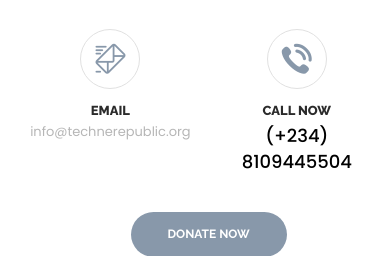
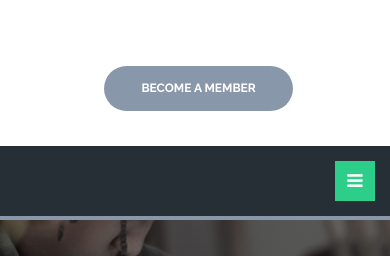
Before and after one commit to BolajiAyodeji/Techne-Republic, a PHP site: page /index.php in a window 390 px wide. Shown: the part 306-562 px from the top of the page. Run offline with PHP 8.4, Linux system fonts and the light colour scheme; some libraries are stand-ins or nearby versions.

Commit message:
Add files via upload

```diff
--- a/inc/nav.php
+++ b/inc/nav.php
@@ -7,167 +7,11 @@
 			</div>
 			<div class="header-right-info pull-right clearfix">
 				<div class="single-header-info">
-					<div class="icon-box">
-						<div class="inner-box">
-							<i class="flaticon-interface-2"></i>
-						</div>
-					</div>
-					<div class="content">
-						<h3>EMAIL</h3>
-						<p>info@technerepublic.org</p>
-					</div>
-				</div>
-				<div class="single-header-info">
-					<div class="icon-box">
-						<div class="inner-box">
-							<i class="flaticon-telephone"></i>
-						</div>
-					</div>
-					<div class="content">
-						<h3>Call Now</h3>
-						<p><b>(+234) 8109445504</b></p>
-					</div>
-				</div>
+
+
 				<div class="single-header-info">
 					<!-- Modal: donate now Starts -->
-					<a class="thm-btn" data-toggle="modal" href="#modal-donate-now">Donate Now</a>
-					<div class="modal fade" id="modal-donate-now" tabindex="-1" role="dialog" aria-labelledby="myModalLabel">
-						<div class="modal-dialog style-one" role="document">
-							<div class="modal-content">
-								<div class="modal-header">
-									<button type="button" class="close" data-dismiss="modal" aria-label="Close"><span aria-hidden="true">&times;</span></button>
-									<h4 class="modal-title" id="myModalLabel">Make a Donation</h4>
-								</div>
-								<div class="modal-body">
-									<div class="donation-form-outer">
-										<form action="contact.html" method="post">
-
-											<!--Form Portlet-->
-											<div class="form-portlet">
-												<h3>Donation Amount</h3>
-
-												<div class="row clearfix">
-													<div class="form-group col-xs-12 clearfix">
-
-														<div class="radio-select">
-															<input type="radio" id="amount-1" name="sel-amount">
-															<label for="amount-1">$10</label>
-														</div>
-
-														<div class="radio-select">
-															<input type="radio" checked="" id="amount-2" name="sel-amount">
-															<label for="amount-2">$25</label>
-														</div>
-
-														<div class="radio-select">
-															<input type="radio" id="amount-3" name="sel-amount">
-															<label for="amount-3">$50</label>
-														</div>
-
-														<div class="radio-select">
-															<input type="radio" id="amount-4" name="sel-amount">
-															<label for="amount-4">$100</label>
-														</div>
-
-														<div class="radio-select">
-															<input type="radio" id="amount-5" name="sel-amount">
-															<label for="amount-5">$150</label>
-														</div>
-
-														<div class="radio-select">
-															<input type="radio" id="amount-6" name="sel-amount">
-															<label for="amount-6">$200</label>
-														</div>
-
-														<div class="radio-select">
-															OR
-														</div>
-
-													</div>
-
-													<div class="form-group  col-xs-12 padd-top-20">
-
-														<input type="text" placeholder="Other Amount" value="" name="other-amount">
-
-													</div>
-
-												</div>
-											</div>
-
-											<hr>
-
-											<!--Form Portlet-->
-											<div class="form-portlet">
-												<h3>Billing Information</h3>
-
-												<div class="row clearfix">
-
-													<div class="form-group col-lg-6 col-md-6 col-xs-12">
-														<div class="field-label">Card Number <span class="required">*</span></div>
-														<input type="text" required="" placeholder="Card Number" value="" name="name">
-													</div>
-
-													<div class="form-group col-lg-6 col-md-6 col-xs-12">
-														<div class="field-label">Security Code (CVC) <span class="required">*</span></div>
-														<input type="text" required="" placeholder="Security Code" value="" name="name">
-													</div>
-
-													<div class="form-group col-lg-6 col-md-6 col-xs-12">
-														<div class="field-label">Name <span class="required">*</span></div>
-														<input type="text" required="" placeholder="First Name" value="" name="name">
-													</div>
-
-													<div class="form-group col-lg-6 col-md-6 col-xs-12">
-														<div class="field-label">Email <span class="required">*</span></div>
-														<input type="email" required="" placeholder="Email" value="" name="name">
-													</div>
-
-													<div class="form-group col-lg-6 col-md-6 col-xs-12">
-														<div class="field-label">Phone <span class="required">*</span></div>
-														<input type="text" required="" placeholder="Phone" value="" name="name">
-													</div>
-
-													<div class="form-group col-lg-6 col-md-6 col-xs-12">
-														<div class="field-label">Address <span class="required">*</span></div>
-														<input type="text" required="" placeholder="Address 1" value="" name="name">
-													</div>
-
-													<div class="form-group col-lg-6 col-md-6 col-xs-12">
-														<div class="field-label">City <span class="required">*</span></div>
-														<select>
-															<option>City</option>
-															<option>City Name</option>
-															<option>City Other</option>
-														</select>
-													</div>
-
-													<div class="form-group col-lg-6 col-md-6 col-xs-12">
-														<div class="field-label">Zip / Postal Code <span class="required">*</span></div>
-														<input type="text" required="" placeholder="Zip Code" value="" name="name">
-													</div>
-
-													<hr>
-
-													<div class="text-center"><button class="thm-btn mt_30 mb_30" type="submit">Donate Now</button></div>
-
-												</div>
-											</div>
-
-											<hr>
-
-											<!--Form Portlet-->
-											<div class="form-portlet">
-												<h3>Online Payment Information</h3>
-
-												<div class="payment-option-logo"><img alt="" src="img/resources/payment-logos.png" class="img-responsive"></div>
-												<br>
-											</div>
-
-										</form>
-									</div>
-								</div>
-							</div>
-						</div>
+					<a class="thm-btn" data-toggle="modal" href="https://docs.google.com/forms/d/e/1FAIpQLSf5XKy4MlfYrOnyN3v50uN_FJyxhHznuPTLiwjoLsaEWoJZ_w/viewform?usp=sf_link">Become a member</a>
 					</div>
 					<!-- Modal: donate now Ends -->
 				</div>
@@ -176,7 +20,7 @@
 	</header> <!-- /.header -->
 
 
-	<nav class="mainmenu-area stricky">
+	<nav class="mainmenu-area sticky">
 		<div class="container">
 			<div class="navigation pull-left">
 				<div class="nav-header">
@@ -222,11 +66,11 @@
 							<a href="#">Blog</a>
 						</li>
 						<li>
-						<div class="text-center"><a href="#" class="thm-btn mt_30 mb_30">SIGN UP</a>&nbsp;&nbsp;</div>
+						<div class="text-center"><a href="#" class="thm-btn mt_30 mb_30">Volunteer</a>&nbsp;&nbsp;</div>
 						</li>
 						<li>
-						<div class="text-center"><a href="#" class="thm-btn mt_30 mb_30">Volunteer</a></div>
-                        </li>
+						<div class="text-center"><a href="#" class="thm-btn mt_30 mb_30">Donate</a>&nbsp;&nbsp;</div>
+						</li>
 					</ul>
 				</div>
 				<div class="nav-footer pull-right">
```
